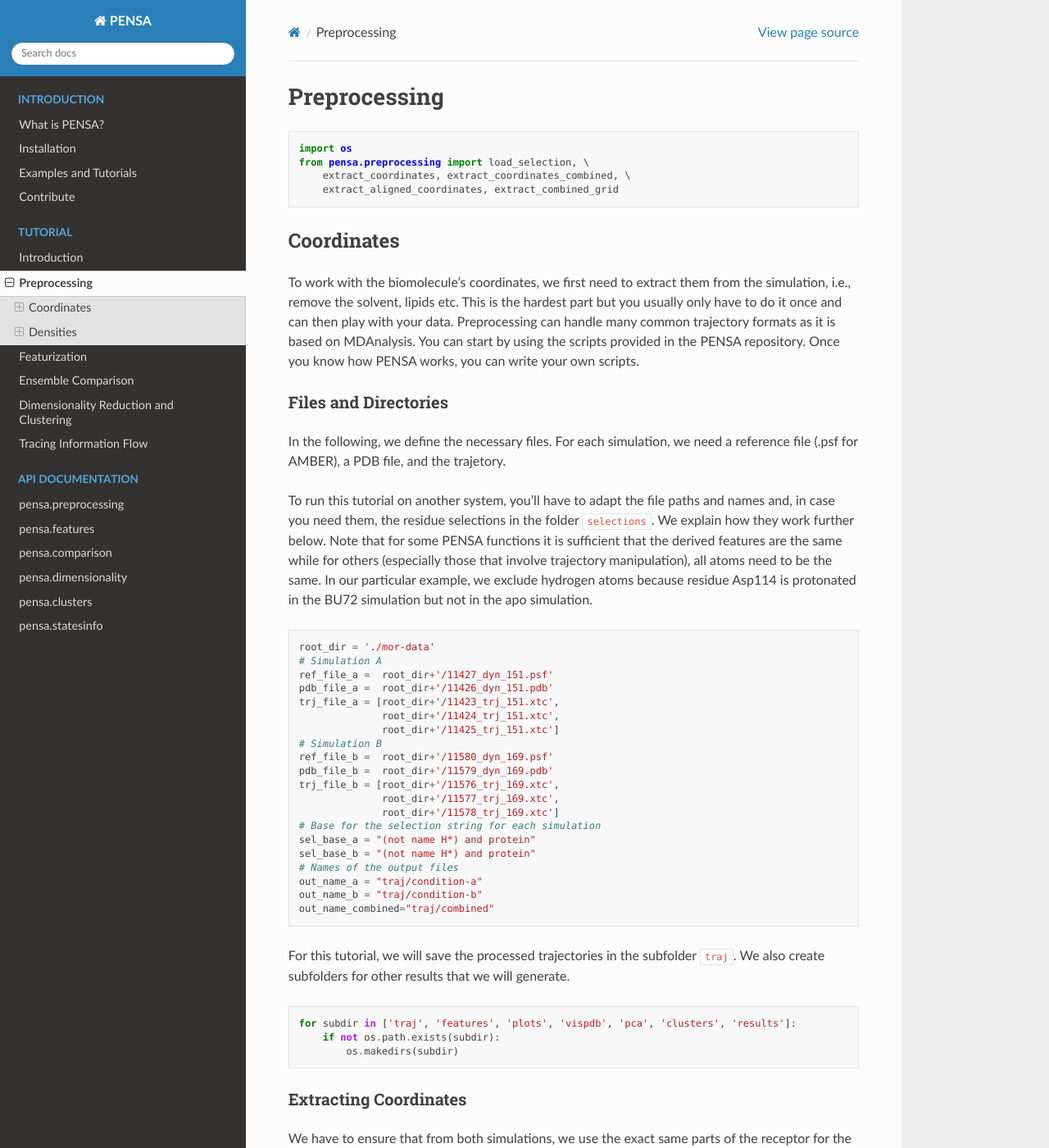
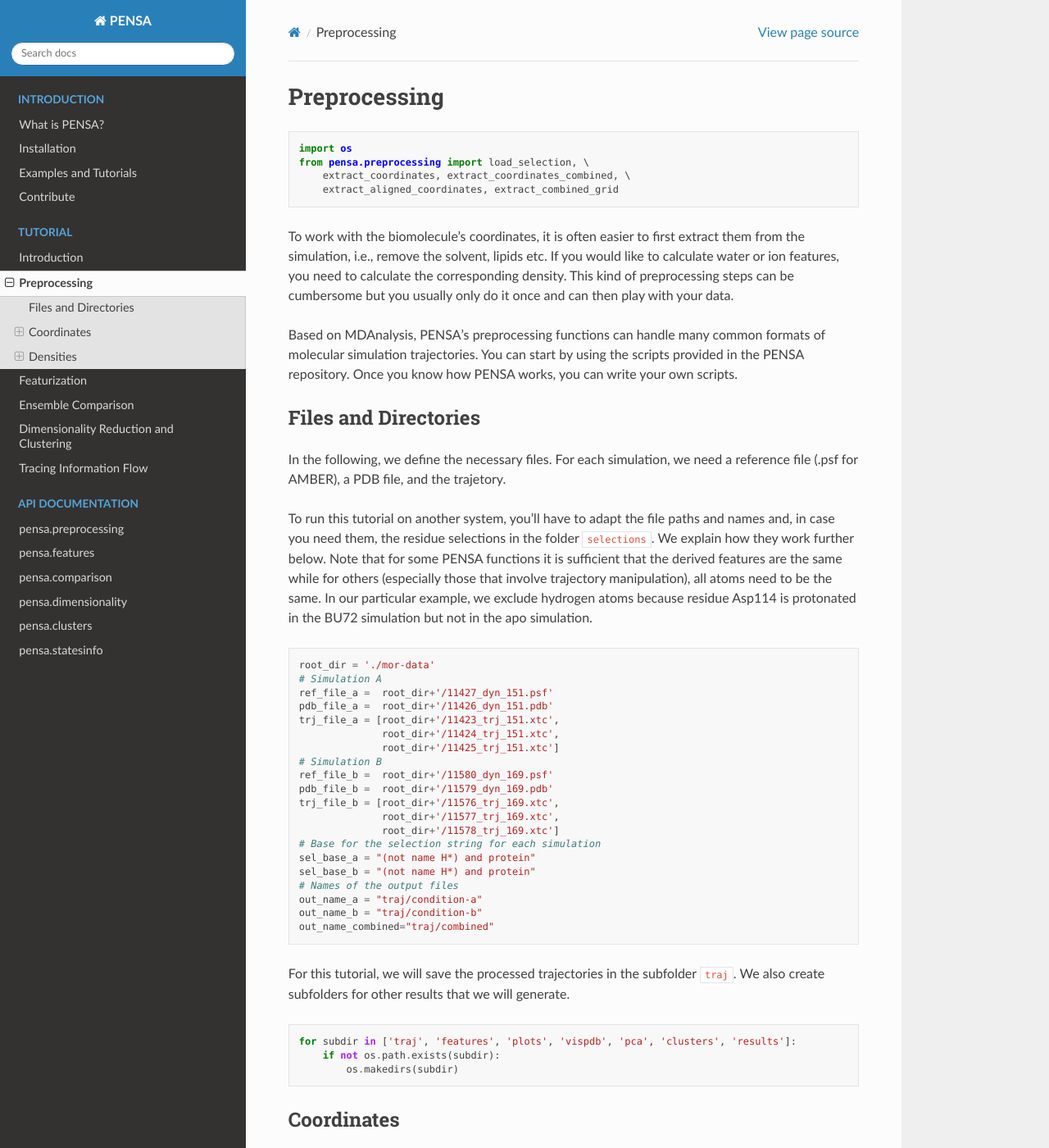
Before and after one commit to drorlab/pensa, a Sphinx documentation site: the page built from docs/tut-2-preprocessing.rst, in a window 1280 px wide and 1400 px high. Shown: the whole window at 82% size. Built offline with Sphinx 7.4.7 and the Read the Docs theme 3.1.0, drawn with Linux system fonts in a browser that asks for light colours; some of the changed text lies outside the part shown.

```diff
--- a/docs/conf.py
+++ b/docs/conf.py
@@ -21,7 +21,7 @@
 # -- Project information -----------------------------------------------------
 
 project = 'PENSA'
-copyright = '2020-2024, Martin Vögele, Neil Thomson, Sang Truong, Jasper McAvity'
+copyright = '2020-2025, Martin Vögele, Neil Thomson, Sang Truong, Jasper McAvity'
 author = 'Martin Vögele, Neil Thomson, Sang Truong, Jasper McAvity'
 
 
--- a/docs/installation.rst
+++ b/docs/installation.rst
@@ -8,7 +8,7 @@
 
   .. code:: bash
 
-    conda create --name pensa python=3.9 numpy==1.22 scipy==1.9 pandas==1.4 matplotlib==3.5 MDAnalysis==2.2 cython biotite -c conda-forge -c conda-forge
+    conda create --name pensa python==3.12 scipy numpy pandas matplotlib MDAnalysis==2.8 deeptime biotite pip==24 -c conda-forge
     conda activate pensa
 
 If you want to use PENSA with Jupyter notebooks:
--- a/docs/tut-2-preprocessing.rst
+++ b/docs/tut-2-preprocessing.rst
@@ -10,19 +10,19 @@
         extract_aligned_coordinates, extract_combined_grid
 
 
-Coordinates
-***********
+To work with the biomolecule's coordinates, it is often easier to first extract
+them from the simulation, i.e., remove the solvent, lipids etc. If you would like
+to calculate water or ion features, you need to calculate the corresponding density.
+This kind of preprocessing steps can be cumbersome but you usually only do it
+once and can then play with your data.
 
-To work with the biomolecule's coordinates, we first need to extract them from
-the simulation, i.e., remove the solvent, lipids etc. This is the hardest part
-but you usually only have to do it once and can then play with your data.
-Preprocessing can handle many common trajectory formats as it is based on
-MDAnalysis. You can start by using the scripts provided in the PENSA repository.
-Once you know how PENSA works, you can write your own scripts.
+Based on MDAnalysis, PENSA's preprocessing functions can handle many common formats
+of molecular simulation trajectories. You can start by using the scripts provided
+in the PENSA repository. Once you know how PENSA works, you can write your own scripts.
 
 
 Files and Directories
----------------------
+**********************
 
 In the following, we define the necessary files. For each simulation, we
 need a reference file (.psf for AMBER), a PDB file, and the trajetory.
@@ -71,8 +71,8 @@
             os.makedirs(subdir)
 
 
-Extracting Coordinates
-----------------------
+Coordinates
+***********
 
 We have to ensure that from both simulations, we use the exact same
 parts of the receptor for the analysis. Often, this will be easy and you
@@ -91,9 +91,19 @@
     extract_coordinates(ref_file_a, pdb_file_a, trj_file_a, out_name_a+"_receptor", sel_base_a)
     extract_coordinates(ref_file_b, pdb_file_b, trj_file_b, out_name_b+"_receptor", sel_base_b)
 
-In many cases, you probably have several runs of the same simulation
-that you want to combine to one structural ensemble. This is why the
-trajectory argument takes a list as arguments, e.g.
+In some cases, you may have only one trajectory while in others,
+you may have several runs of the same simulation that you want
+to combine to one structural ensemble.
+This is why the trajectory argument can be either a single string
+
+.. code:: python
+
+    extract_coordinates(
+        'system.psf', 'system.pdb', 'run1.nc',
+        'receptor', 'protein', start_frame=1000
+    )
+
+... or a list of strings.
 
 .. code:: python
 
@@ -129,8 +139,8 @@
     sel_string_b = "protein and resnum "+resnums
     print('Selection B:\n', sel_string_b, '\n')
     # Extract the coordinates of the transmembrane region from the trajectory
-    extract_coordinates(ref_file_a, pdb_file_a, [trj_file_a], out_name_a+"_tm", sel_string_a)
-    extract_coordinates(ref_file_b, pdb_file_b, [trj_file_b], out_name_b+"_tm", sel_string_b)
+    extract_coordinates(ref_file_a, pdb_file_a, trj_file_a, out_name_a+"_tm", sel_string_a)
+    extract_coordinates(ref_file_b, pdb_file_b, trj_file_b, out_name_b+"_tm", sel_string_b)
 
 
 Loading from Multiple Simulations
```
Also changed, not shown: docs/about.rst (+4 -4 lines), docs/requirements.txt (+6 -6 lines), environment.yml (+8 -7 lines), setup.py (+6 -6 lines), 1 other file.
